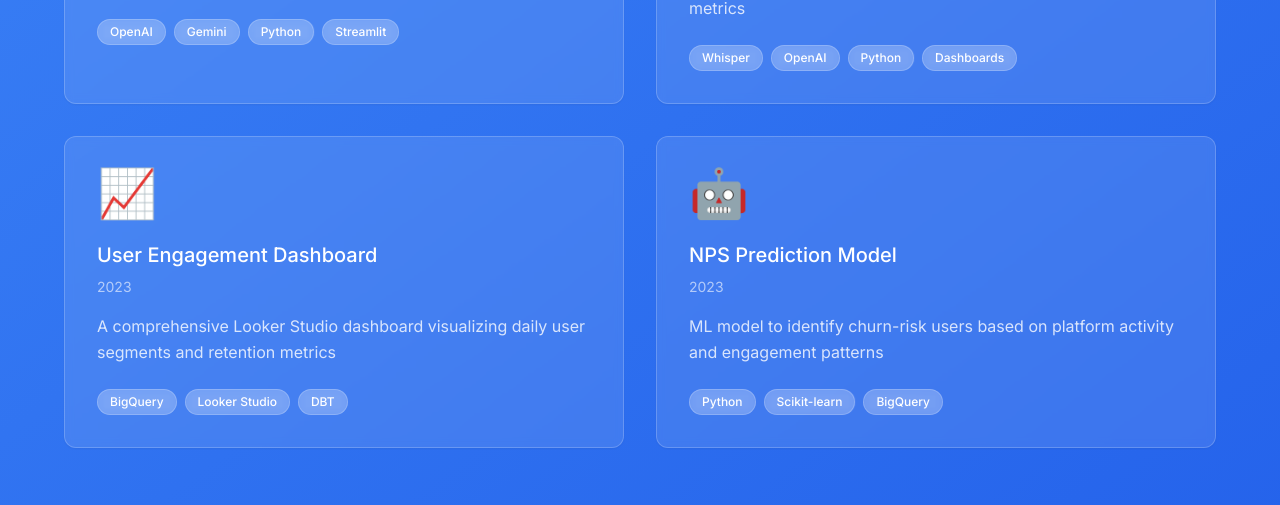
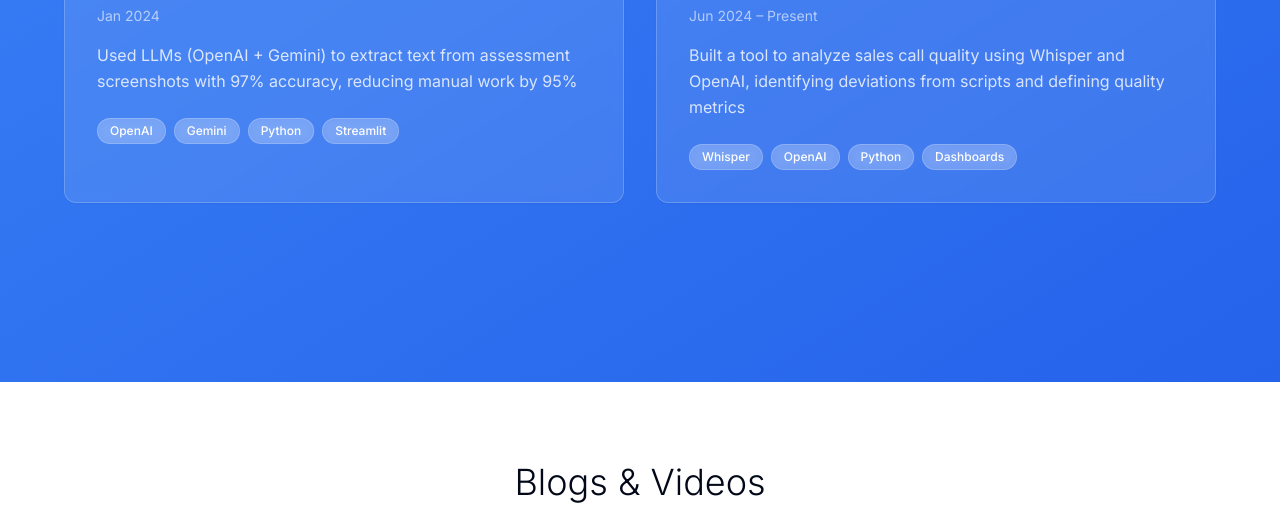
Before and after one commit to marri26/manoj-marri-portfolio-site, a React (Vite) app: page / in a window 1280 px wide. Shown: the part 5480-5985 px from the top of the page. Built offline with nearby package versions, Linux system fonts and the light colour scheme.

Commit message:
removing not relevant projects

```diff
--- a/src/components/ProjectsSection.tsx
+++ b/src/components/ProjectsSection.tsx
@@ -15,22 +15,6 @@ const ProjectsSection = () => {
       tech: "Whisper, OpenAI, Python, Dashboards",
       icon: "📞",
       date: "Jun 2024 – Present",
-      link: "#"
-    },
-    {
-      title: "User Engagement Dashboard",
-      description: "A comprehensive Looker Studio dashboard visualizing daily user segments and retention metrics",
-      tech: "BigQuery, Looker Studio, DBT",
-      icon: "📈",
-      date: "2023",
-      link: "#"
-    },
-    {
-      title: "NPS Prediction Model",
-      description: "ML model to identify churn-risk users based on platform activity and engagement patterns",
-      tech: "Python, Scikit-learn, BigQuery",
-      icon: "🤖",
-      date: "2023",
       link: "#"
     }
   ];
```
